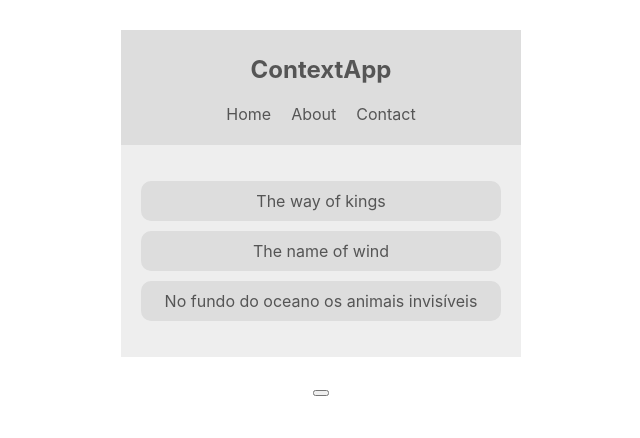
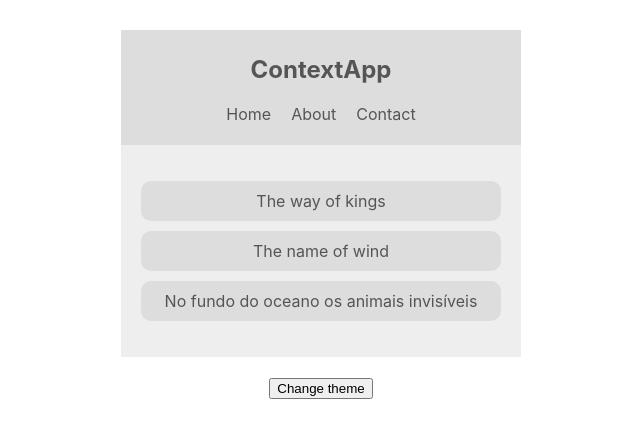
Before and after one commit to thiagobutignon/react-context-hooks-course, a React (Create React App) app: page / in a window 1280 px wide. Shown: the top 438 px of the page, without its empty margins (319-959 px from the left). Built offline with nearby package versions, Linux system fonts and the light colour scheme.

Commit message:
Create AuthContextProvider

```diff
--- a/src/App.js
+++ b/src/App.js
@@ -3,14 +3,16 @@ import Navbar from "./components/Navbar";
 import BookList from "./components/BookList";
 import ThemeContextProvider from "./contexts/ThemeContext";
 import ThemeToggle from "./components/ThemeToggle";
-
+import AuthContextProvider from "./contexts/AuthContext";
 function App() {
   return (
     <div className="App">
       <ThemeContextProvider>
-        <Navbar />
-        <BookList />
-        <ThemeToggle />
+        <AuthContextProvider>
+          <Navbar />
+          <BookList />
+          <ThemeToggle />
+        </AuthContextProvider>
       </ThemeContextProvider>
     </div>
   );
--- a/src/components/ThemeToggle.js
+++ b/src/components/ThemeToggle.js
@@ -4,7 +4,7 @@ class ThemeToggle extends Component {
   static contextType = ThemeContext;
   render() {
     const { toggleTheme } = this.context;
-    return <button onClick={toggleTheme}></button>;
+    return <button onClick={toggleTheme}>Change theme</button>;
   }
 }
 
--- /dev/null
+++ b/src/contexts/AuthContext.js
@@ -0,0 +1,23 @@
+import React, { Component, createContext } from "react";
+
+export const AuthContext = createContext();
+
+class AuthContextProvider extends Component {
+  state = { isAuthenticated: false };
+
+  toggleAuth = () => {
+    this.setState({ isAuthenticated: !this.state.isAuthenticated });
+  };
+
+  render() {
+    return (
+      <AuthContext.Provider
+        value={{ ...this.state, toggleAuth: this.toggleAuth }}
+      >
+        {this.props.children}
+      </AuthContext.Provider>
+    );
+  }
+}
+
+export default AuthContextProvider;
```
